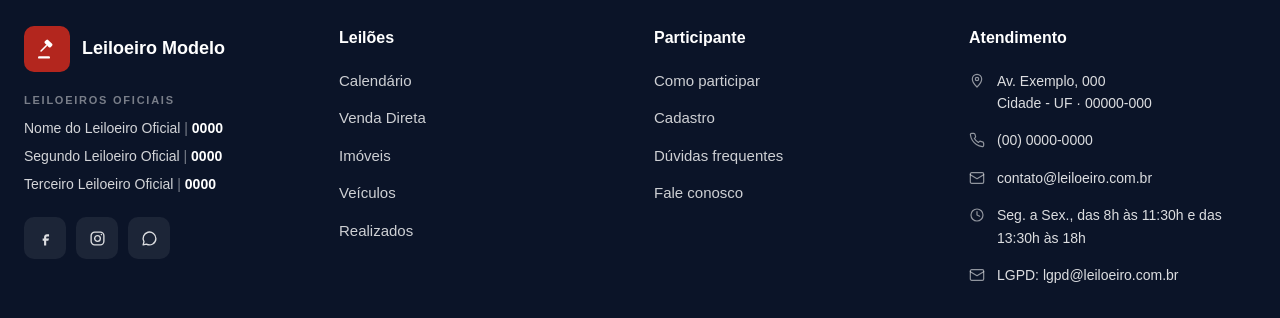
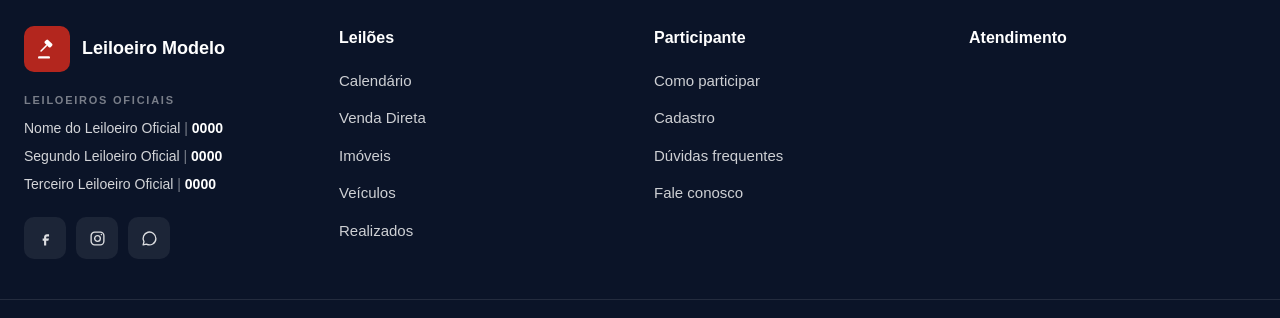
Before and after one commit to suporteleiloes/website-exemplo, a Next.js app: page / in a window 1280 px wide. Shown: the part 1182-1500 px from the top of the page. Built offline with nearby package versions, Linux system fonts and the light colour scheme; no server answers.

Commit message:
Footer: nao mostra endereco/LGPD placeholder p/ cliente real (esconde item vazio; placeholder so no MODO_EXEMPLO)

```diff
--- a/components/Footer.tsx
+++ b/components/Footer.tsx
@@ -41,16 +41,18 @@ export default function Footer({ config, leiloeiros = [] }: { config: SiteConfig
   const c = config?.contato;
   const redes = config?.redesSociais || {};
 
-  // No MODO_EXEMPLO usamos SEMPRE os placeholders neutros do template (ignora o config do tenant,
-  // que traria dados reais do leiloeiro de teste). Fora dele, config → fallback placeholder.
-  const end = MODO_EXEMPLO ? { l1: '', l2: '' } : duasLinhasEndereco(config?.endereco);
-  const endL1 = end.l1 || 'Av. Exemplo, 000';
-  const endL2 = end.l2 || 'Cidade - UF · 00000-000';
-  const telefone = (MODO_EXEMPLO ? '' : c?.telefone) || '(00) 0000-0000';
-  const email = (MODO_EXEMPLO ? '' : c?.email) || 'contato@leiloeiro.com.br';
-  const horario = (MODO_EXEMPLO ? '' : c?.horario) || 'Seg. a Sex., das 8h às 11:30h e das 13:30h às 18h';
+  // MODO_EXEMPLO → placeholders neutros do template. Cliente real → valores do config; vazio =
+  // NÃO renderiza o item (nada de "Av. Exemplo, 000" / "lgpd@leiloeiro.com.br" falsos no ar).
+  const ex = MODO_EXEMPLO;
+  const end = ex ? { l1: 'Av. Exemplo, 000', l2: 'Cidade - UF · 00000-000' } : duasLinhasEndereco(config?.endereco);
+  const endL1 = end.l1;
+  const endL2 = end.l2;
+  const temEndereco = !!(endL1 || endL2);
+  const telefone = ex ? '(00) 0000-0000' : (c?.telefone || '');
+  const email = ex ? 'contato@leiloeiro.com.br' : (c?.email || '');
+  const horario = ex ? 'Seg. a Sex., das 8h às 11:30h e das 13:30h às 18h' : (c?.horario || '');
   const fCfg = config?.footer;
-  const lgpd = (MODO_EXEMPLO ? '' : (fCfg?.lgpdEmail || (c as { lgpd?: string } | undefined)?.lgpd)) || 'lgpd@leiloeiro.com.br';
+  const lgpd = ex ? 'lgpd@leiloeiro.com.br' : (fCfg?.lgpdEmail || (c as { lgpd?: string } | undefined)?.lgpd || '');
   // Toggles das colunas de links (aba "Footer"). Default = mostrar (só esconde com === false).
   const colL = fCfg?.colLeiloes;
   const colP = fCfg?.colParticipante;
@@ -167,26 +169,36 @@ export default function Footer({ config, leiloeiros = [] }: { config: SiteConfig
         <div>
           <div className="lei-footer__coltitle">Atendimento</div>
           <div className="lei-footer__links" style={{ gap: 15 }}>
+            {temEndereco && (
             <a className="lei-footer__contact" href={mapsHref} target="_blank" rel="noopener noreferrer">
               <svg width="16" height="16" viewBox="0 0 24 24" fill="none" stroke="rgba(255,255,255,.55)" strokeWidth="1.8" strokeLinecap="round" strokeLinejoin="round" style={{ flex: 'none', marginTop: 3 }}><path d="M12 21s7-6.5 7-12a7 7 0 1 0-14 0c0 5.5 7 12 7 12z" /><circle cx="12" cy="9" r="2.5" /></svg>
-              <span>{endL1}<br />{endL2}</span>
+              <span>{endL1}{endL1 && endL2 && <br />}{endL2}</span>
             </a>
+            )}
+            {telefone && (
             <a className="lei-footer__contact" href={telHref}>
               <svg width="16" height="16" viewBox="0 0 24 24" fill="none" stroke="rgba(255,255,255,.55)" strokeWidth="1.8" strokeLinecap="round" strokeLinejoin="round" style={{ flex: 'none', marginTop: 3 }}><path d="M22 16.9v3a2 2 0 0 1-2.2 2 19.8 19.8 0 0 1-8.6-3.1 19.5 19.5 0 0 1-6-6A19.8 19.8 0 0 1 2.1 4.2 2 2 0 0 1 4.1 2h3a2 2 0 0 1 2 1.7c.1.9.4 1.8.7 2.6a2 2 0 0 1-.5 2.1L8.1 9.7a16 16 0 0 0 6 6l1.3-1.3a2 2 0 0 1 2.1-.4c.8.3 1.7.6 2.6.7a2 2 0 0 1 1.7 2z" /></svg>
               <span>{telefone}</span>
             </a>
+            )}
+            {email && (
             <a className="lei-footer__contact" href={mailHref}>
               <svg width="16" height="16" viewBox="0 0 24 24" fill="none" stroke="rgba(255,255,255,.55)" strokeWidth="1.8" strokeLinecap="round" strokeLinejoin="round" style={{ flex: 'none', marginTop: 3 }}><rect x="2" y="4" width="20" height="16" rx="2" /><path d="M2 7l10 6 10-6" /></svg>
               <span>{email}</span>
             </a>
+            )}
+            {horario && (
             <div className="lei-footer__contact">
               <svg width="16" height="16" viewBox="0 0 24 24" fill="none" stroke="rgba(255,255,255,.55)" strokeWidth="1.8" strokeLinecap="round" strokeLinejoin="round" style={{ flex: 'none', marginTop: 3 }}><circle cx="12" cy="12" r="9" /><path d="M12 7v5l4 2" /></svg>
               <span>{horario}</span>
             </div>
+            )}
+            {lgpd && (
             <a className="lei-footer__contact" href={`mailto:${lgpd}`}>
               <svg width="16" height="16" viewBox="0 0 24 24" fill="none" stroke="rgba(255,255,255,.55)" strokeWidth="1.8" strokeLinecap="round" strokeLinejoin="round" style={{ flex: 'none', marginTop: 3 }}><rect x="2" y="4" width="20" height="16" rx="2" /><path d="M2 7l10 6 10-6" /></svg>
               <span>LGPD: {lgpd}</span>
             </a>
+            )}
           </div>
         </div>
         )}
```
